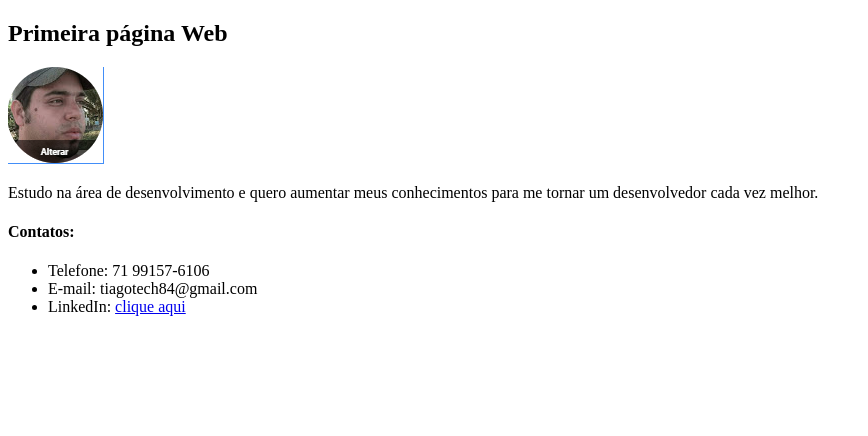
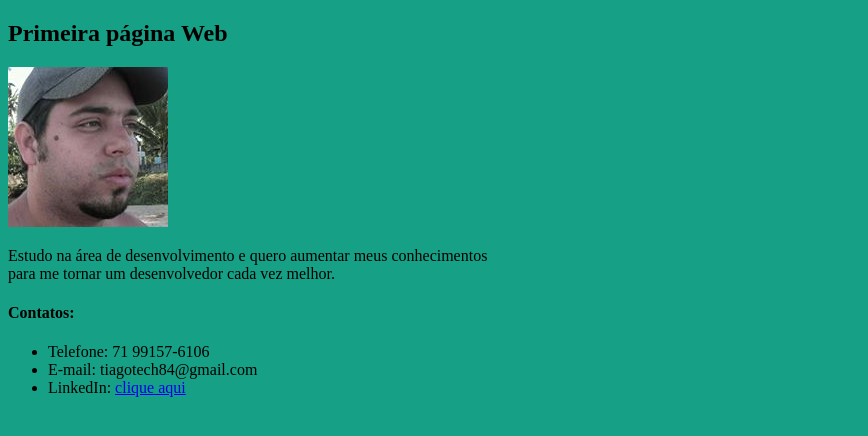
Before and after one commit to tiagotech84/atividade-front-end-1, a plain HTML site: page index.html in a window 1280 px wide. Shown: the whole page, without its empty margins (0-868 px from the left). Drawn offline with Linux system fonts and the light colour scheme.

Commit message:
Ateração da cor de backgroud e da foto

```diff
--- a/index.html
+++ b/index.html
@@ -1,23 +1,31 @@
 <!DOCTYPE html>
 <html lang="en" dir="ltr">
   <head>
+    <!-- toda a configuração (o que não precisa ser visto pelo usuario) fica nessa parte do codigo -->
     <meta charset="utf-8">
     <meta name="author" content="Tiago Oliveira de Carvalho">
     <meta name="description" content="Primeira atividade do curso: UNIVERSO Front-end">
     <title>Tiago Oliveira</title>
+    <!-- Linkar o arquivo css criado -->
+    <link rel="stylesheet" href="style.css">
   </head>
-  <body>
+  <!-- aplicando efeito css (cor de fundo) em toda pagina visivel -->
+  <body class="cor-fundo">
+    <!-- toda a criação do site (o que é visto pelo usuario) fica aqui -->
     <h2>Primeira página Web</h2>
-    <img src="imagens/Tiago.png" alt="Minha foto">
+    <img src="imagens/Tiago.jpg" alt="Minha foto">
     <p>
-      Estudo na área de desenvolvimento e quero aumentar meus conhecimentos
+      Estudo na área de desenvolvimento e quero aumentar meus conhecimentos<br>
        para me tornar um desenvolvedor cada vez melhor.
     </p>
 
   <h4>Contatos:</h4>
+  <!-- Criar uma lista -->
   <ul>
+    <!-- Sinalizar elementos da lista com pontos -->
     <li>Telefone: 71 99157-6106</li>
     <li>E-mail: tiagotech84@gmail.com</li>
+    <!-- O termo target="_blank" significa que o link será aberto em outra aba no navegador -->
     <li>LinkedIn: <a target="_blank" href="https://www.linkedin.com/in/tiago-oliveira-366776a3/">clique aqui</a></li>
   </ul>
 
--- /dev/null
+++ b/style.css
@@ -0,0 +1,13 @@
+/* para criação de uma classe css deve ser iniciado o nome da classe com um ponto
+Casso um elemento deve receber uma configueração, podemos setar direto no elemanto.
+Ex: como a cor de fundo "será sempre" da mesma cor (nesse caso, pois só tem uma pagina) poderemos setar da seguinte forma
+bady{
+background-color: #16a085;
+}
+verifgicar que como foi setado um efeito para um elemanto, o mesmo não tem ponto no inicio do nome*/
+.cor-fundo{
+  background-color: #16a085;
+}
+
+/* site para paletas de cores:
+https://flatuicolors.com/ */
```
Also changed, not shown: imagens/Tiago.jpg (added).
